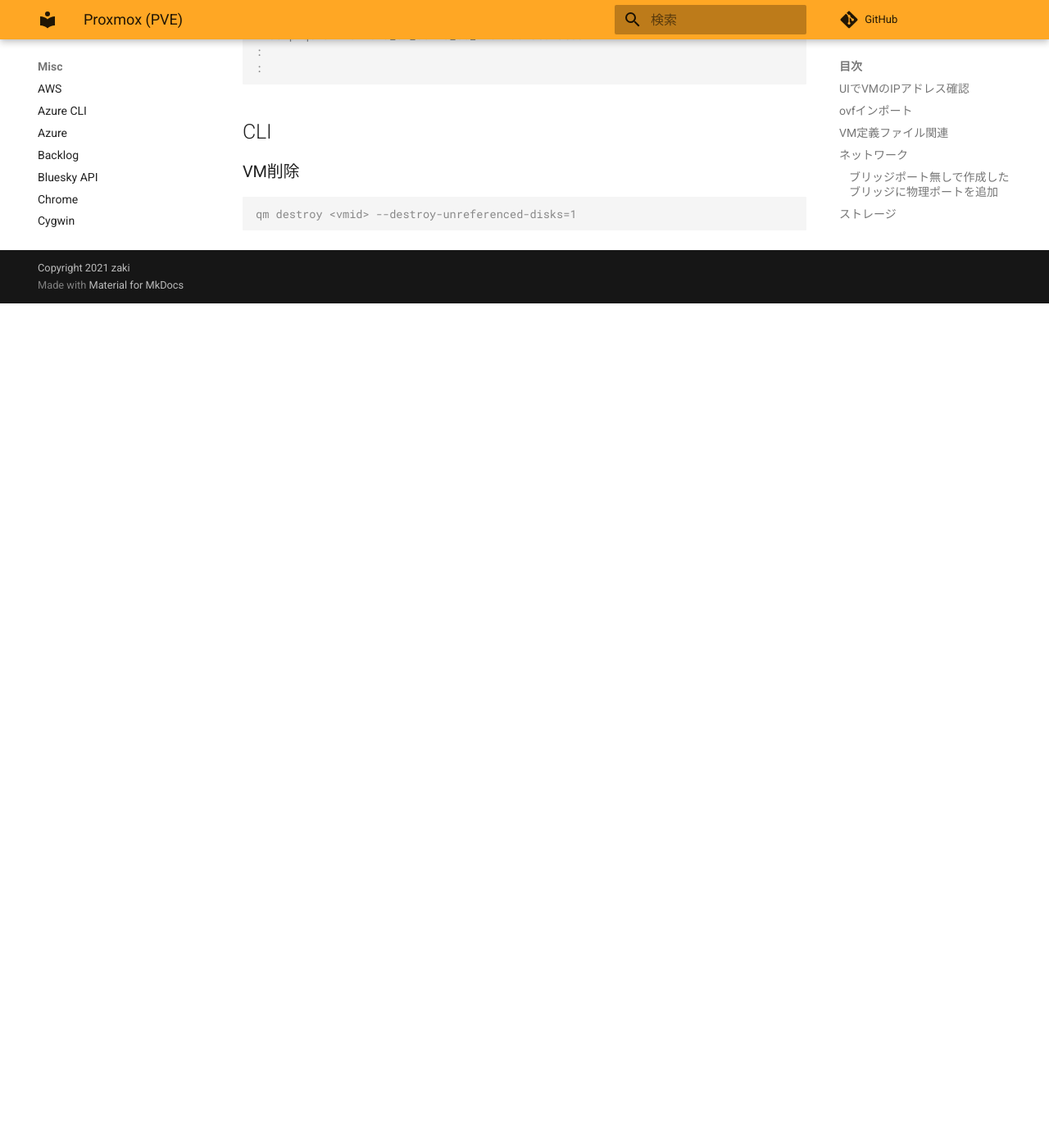
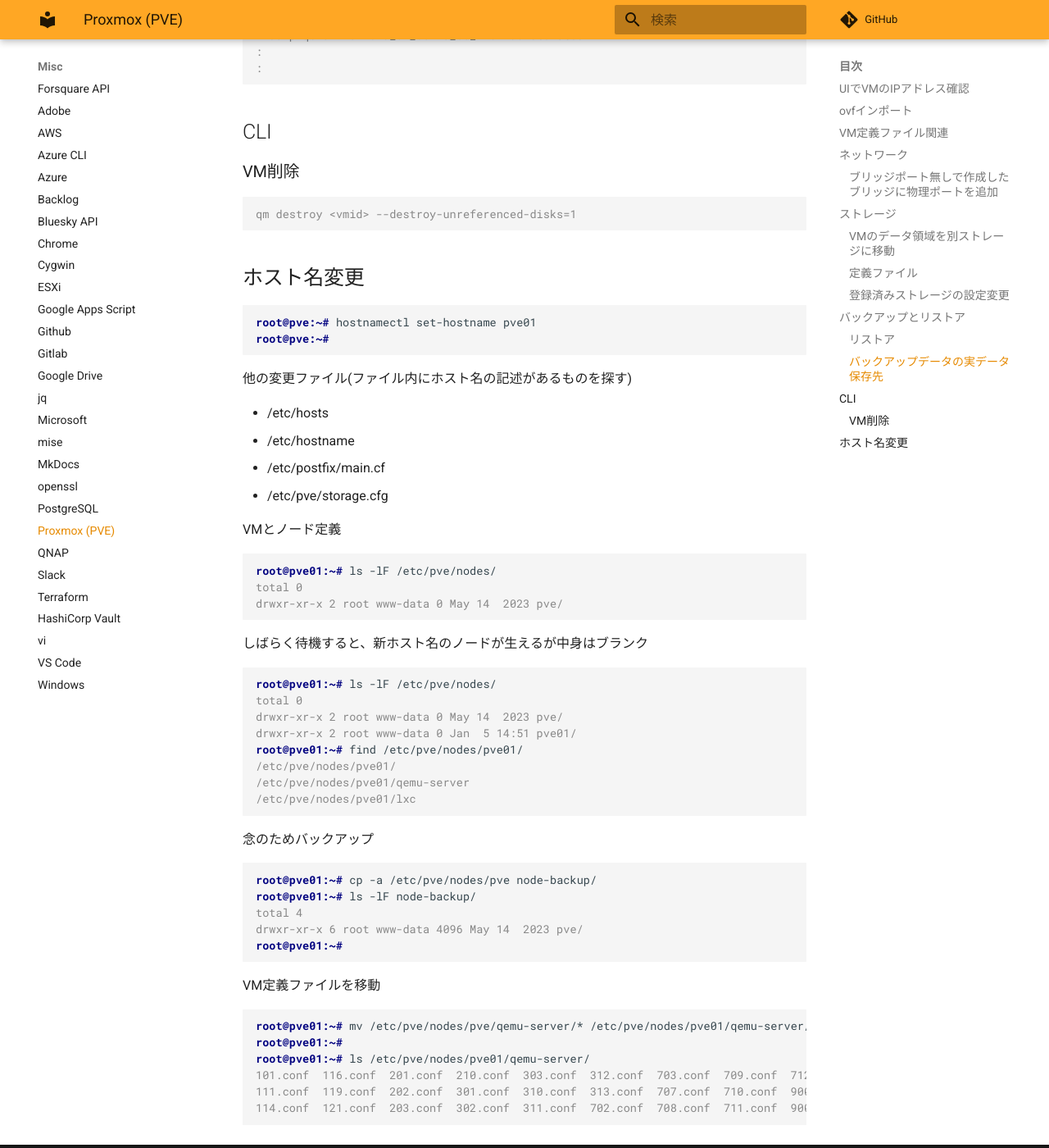
Before and after one commit to zaki-lknr/docs, an MkDocs documentation site: the page built from docs/Misc/proxmox.md, in a window 1280 px wide and 1400 px high, scrolled down 4005 px. Shown: the whole window at 82% size. Built offline with MkDocs 1.6.1 and Material for MkDocs 9.7.7, drawn with Linux system fonts in a browser that asks for light colours; comment, search, counter and statistics services are not loaded; before the commit the page ends 4375 px from its top, so only the background shows below that.

Commit message:
add: misc/proxmox: ホスト名変更

````diff
--- a/docs/Misc/proxmox.md
+++ b/docs/Misc/proxmox.md
@@ -193,3 +193,59 @@ vzdump-qemu-116-2023_09_05-23_58_49.vma.zst.notes
 ```console
 qm destroy <vmid> --destroy-unreferenced-disks=1
 ```
+
+## ホスト名変更
+
+```console
+root@pve:~# hostnamectl set-hostname pve01
+root@pve:~#
+```
+
+他の変更ファイル(ファイル内にホスト名の記述があるものを探す)
+
+- /etc/hosts
+- /etc/hostname
+- /etc/postfix/main.cf
+- /etc/pve/storage.cfg
+
+VMとノード定義
+
+```console
+root@pve01:~# ls -lF /etc/pve/nodes/
+total 0
+drwxr-xr-x 2 root www-data 0 May 14  2023 pve/
+```
+
+しばらく待機すると、新ホスト名のノードが生えるが中身はブランク
+
+```console
+root@pve01:~# ls -lF /etc/pve/nodes/
+total 0
+drwxr-xr-x 2 root www-data 0 May 14  2023 pve/
+drwxr-xr-x 2 root www-data 0 Jan  5 14:51 pve01/
+root@pve01:~# find /etc/pve/nodes/pve01/
+/etc/pve/nodes/pve01/
+/etc/pve/nodes/pve01/qemu-server
+/etc/pve/nodes/pve01/lxc
+```
+
+念のためバックアップ
+
+```console
+root@pve01:~# cp -a /etc/pve/nodes/pve node-backup/
+root@pve01:~# ls -lF node-backup/
+total 4
+drwxr-xr-x 6 root www-data 4096 May 14  2023 pve/
+root@pve01:~#
+```
+
+VM定義ファイルを移動
+
+```console
+root@pve01:~# mv /etc/pve/nodes/pve/qemu-server/* /etc/pve/nodes/pve01/qemu-server/
+root@pve01:~#
+root@pve01:~# ls /etc/pve/nodes/pve01/qemu-server/
+101.conf  116.conf  201.conf  210.conf  303.conf  312.conf  703.conf  709.conf  712.conf   9002.conf  9011.conf
+111.conf  119.conf  202.conf  301.conf  310.conf  313.conf  707.conf  710.conf  9000.conf  9003.conf  9020.conf
+114.conf  121.conf  203.conf  302.conf  311.conf  702.conf  708.conf  711.conf  9001.conf  9010.conf
+```
````
